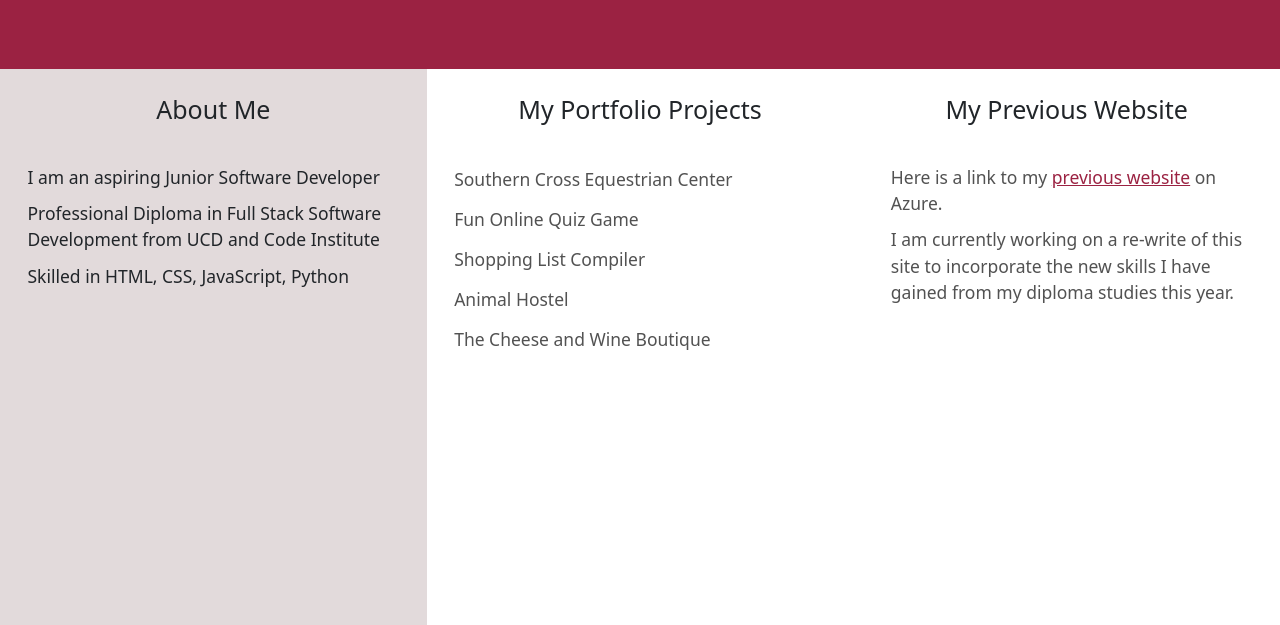
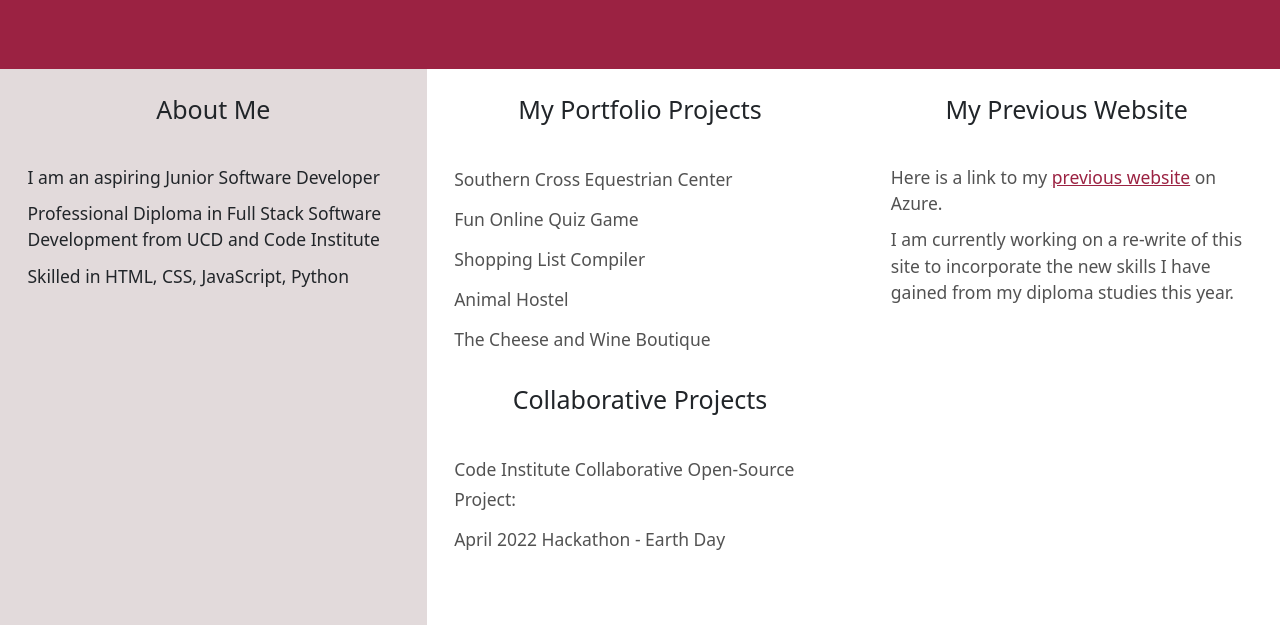
Before and after one commit to evelynfoy/website, a plain HTML site: page index.html in a window 1280 px wide. Shown: the part 180-805 px from the top of the page. Drawn offline with nearby package versions, Linux system fonts and the light colour scheme.

Commit message:
Add Collaborative projects

```diff
--- a/index.html
+++ b/index.html
@@ -1,16 +1,18 @@
 <!DOCTYPE html>
 <html lang="en">
+
 <head>
     <meta charset="UTF-8">
     <meta name="viewport" content="width=device-width, initial-scale=1.0">
     <meta http-equiv="X-UA-Compatible" content="ie=edge">
-    <meta name="Description" content="Evelyn Foy's website"/>
+    <meta name="Description" content="Evelyn Foy's website" />
     <link rel="stylesheet" href="https://cdn.jsdelivr.net/npm/bootstrap@5.2.1/dist/css/bootstrap.min.css">
     <!-- font awesome script-->
     <script src="https://kit.fontawesome.com/34def818f5.js" crossorigin="anonymous"></script>
     <link rel="stylesheet" href="assets/css/style.css">
     <title>Evelyn</title>
 </head>
+
 <body>
 
     <header class="container-fluid">
@@ -40,7 +42,8 @@
                 <h1 class="section-heading text-center">My Portfolio Projects</h1>
                 <ul class="project-list">
                     <li class="project-entry">
-                        <a href="https://github.com/evelynfoy/southern-cross-equestrian-center">Southern Cross Equestrian Center</a>
+                        <a href="https://github.com/evelynfoy/southern-cross-equestrian-center">Southern Cross
+                            Equestrian Center</a>
                     </li>
                     <li class="project-entry">
                         <a href="https://github.com/evelynfoy/fun-online-quiz-game">Fun Online Quiz Game</a>
@@ -52,19 +55,44 @@
                         <a href="https://github.com/evelynfoy/animal-hostel">Animal Hostel</a>
                     </li>
                     <li class="project-entry">
-                        <a href="https://github.com/evelynfoy/the-cheese-and-wine-boutique">The Cheese and Wine Boutique</a>
+                        <a href="https://github.com/evelynfoy/the-cheese-and-wine-boutique">The Cheese and Wine
+                            Boutique</a>
+                    </li>
+                </ul>
+
+            <h1 class="section-heading text-center mt-5">Collaborative Projects</h1>
+                <ul class="project-list">
+                    <li class="project-entry">
+                        <a href="https://github.com/Code-Institute-Community/business-analysis-project">Code Institute Collaborative Open-Source Project:</a>
+                        <!-- <p>This was a project organised by Code Institute for a County Council.</p>
+                        <p>It entailed displaying a map with markers for each organisation on a list.</p>
+                        <p>The details for each organisation were displayed on clicking the marker.</p>
+                        <p>It could be filtered on category or Nace Codes.</p> -->
+                    </li>
+                    <li class="project-entry">
+                        <a href="https://github.com/alexandergrib/Earthling">April 2022 Hackathon - Earth Day</a>
+                        <!-- <p>This was a project created for a hackathon. The theme was Earth day.</p>
+                        <p>We decided to build a blog site where users could create an account and then add their suggestions.</p>
+                        <p>Categories could be added to entries which could then be searched on. E.g. Recycling </p> -->
                     </li>
                 </ul>
             </div>
+
             <div class="col-12 col-sm-4 ">
                 <h1 class="section-heading text-center">My Previous Website</h1>
                 <div class="previous px-5">
-                    <p>Here is a link to my <a href="https://evelynsprojects.azurewebsites.net/" target="_blank">previous website</a> on Azure.</p>
-                    <p> I am currently working on a re-write of this site to incorporate the new skills I have gained from my diploma studies this year.</p>
+                    <p>Here is a link to my <a href="https://evelynsprojects.azurewebsites.net/"
+                            target="_blank">previous website</a> on Azure.</p>
+                    <p> I am currently working on a re-write of this site to incorporate the new skills I have gained
+                        from my diploma studies this year.</p>
                 </div>
             </div>
         </div>
     </section>
+
+
+
+
 
     <footer class="container-fluid footer-details">
         <div class="row">
@@ -87,4 +115,5 @@
     <script src="https://cdn.jsdelivr.net/npm/bootstrap@5.2.1/dist/js/bootstrap.bundle.min.js"></script>
 
 </body>
+
 </html>
```
